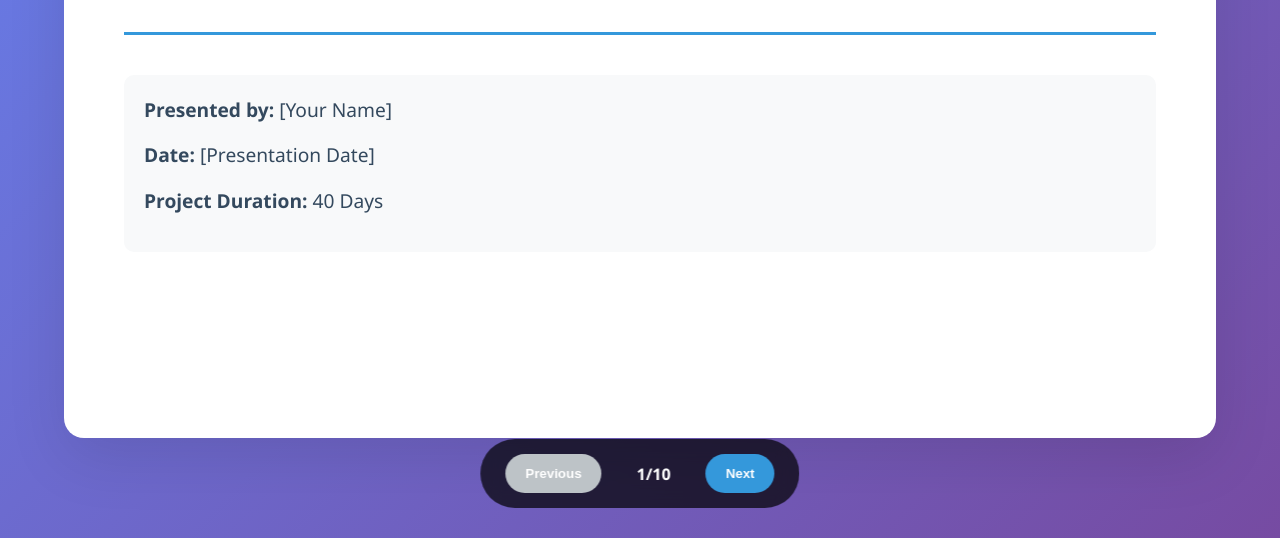
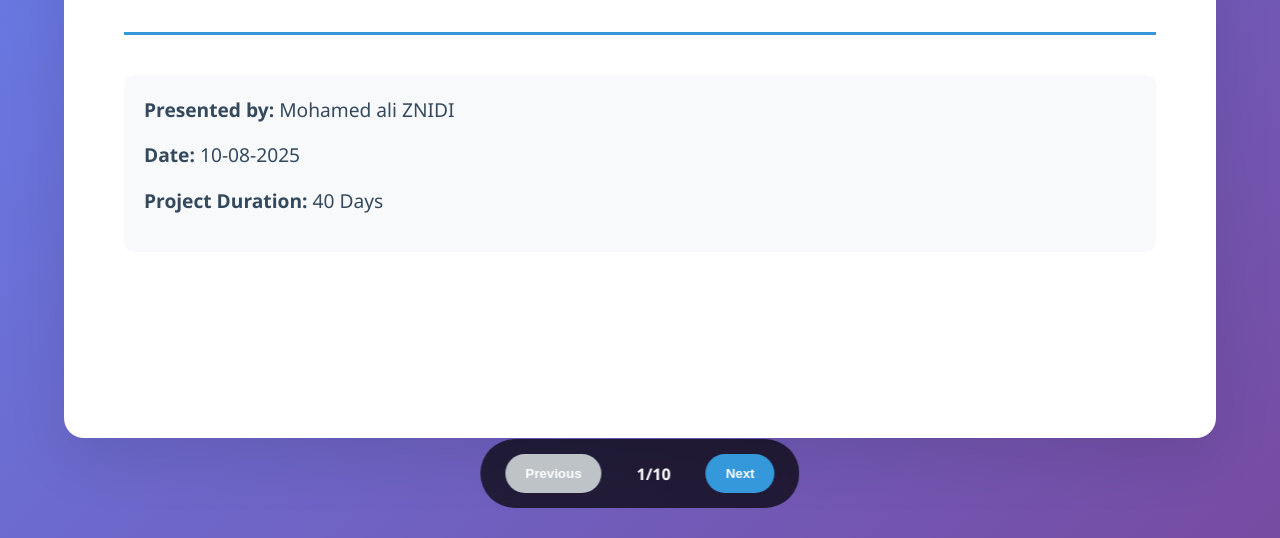
Before and after one commit to mohamedaliznidi/Next-challenge-pres, a plain HTML site: page index.html in a window 1280 px wide. Shown: the part 262-800 px from the top of the page. Drawn offline with Linux system fonts and the light colour scheme.

Commit message:
Update index.html

```diff
--- a/index.html
+++ b/index.html
@@ -256,8 +256,8 @@
                 <p class="subtitle">MVP Proposal: Internal, Secure, Intelligent Assistance for Clients</p>
             </div>
             <div class="presenter-info">
-                <p><strong>Presented by:</strong> [Your Name]</p>
-                <p><strong>Date:</strong> [Presentation Date]</p>
+                <p><strong>Presented by:</strong> Mohamed ali ZNIDI</p>
+                <p><strong>Date:</strong> 10-08-2025</p>
                 <p><strong>Project Duration:</strong> 40 Days</p>
             </div>
         </div>
```
